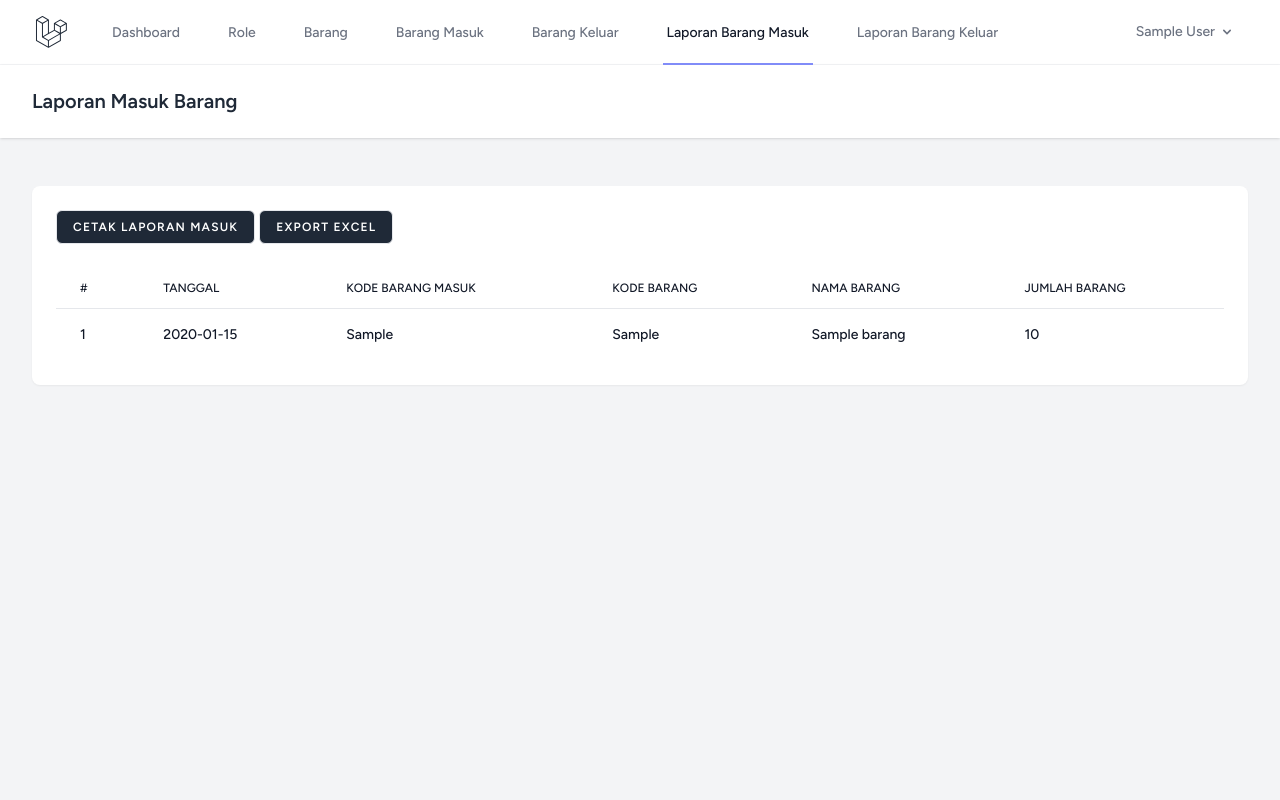
After one commit to Rizki5846/Project-MonitoringToko, a Laravel app: page /LaporanMasuk in a window 1280 px wide. The commit adds this page. Run offline with Laravel 10, Linux system fonts and the light colour scheme; a user stored in the database is signed in; tables that the repository leaves empty hold one stand-in row (values such as "Sample post"); style sheets or scripts are compiled from the project's sources; some libraries are stand-ins or nearby versions.

```diff
--- /dev/null
+++ b/app/Http/Controllers/LaporanMasukController.php
@@ -0,0 +1,38 @@
+<?php
+
+namespace App\Http\Controllers;
+
+use App\Models\Barang;
+use App\Models\BarangMasuk;
+use App\Models\LaporanMasuk;
+use Illuminate\Http\Request;
+use Barryvdh\DomPDF\Facade\PDF;
+use Maatwebsite\Excel\Facades\Excel;
+use App\Exports\LaporanMasukExport;
+
+class LaporanMasukController extends Controller
+{
+    public function index()
+    {
+        $data ['barang_masuk'] = LaporanMasuk::all();
+        return view('LaporanMasuk.index', $data);
+    }
+    public function getNamaBarangByKodeBarang(Request $request)
+    {
+        $kodeBarang = $request->kode_barang;
+        $namaBarang = Barang::where('kode_barang', $kodeBarang)->value('nama_barang');
+
+        return response()->json(['nama_barang' => $namaBarang]);
+    }
+    public function print()
+    {
+        $barangmasuk = BarangMasuk::all();
+        $pdf = PDF::loadview('LaporanMasuk.print', ['barang_masuk' => $barangmasuk]);
+        return $pdf->download('data_barangmasuk.pdf');
+    }
+    public function export()
+    {
+        return Excel::download(new LaporanMasukExport, 'laporanmasuk.xlsx');
+    }
+
+}
--- a/app/Models/Barang.php
+++ b/app/Models/Barang.php
@@ -42,6 +42,10 @@ class Barang extends Model
     }
     public function laporanMasuk()
     {
+         return $this->hasMany(LaporanMasuk::class, 'kode_barang', 'kode_barang');
+    }
+    public function laporanKeluar()
+    {
          return $this->hasMany(LaporanKeluar::class, 'kode_barang', 'kode_barang');
     }
 
--- /dev/null
+++ b/app/Models/LaporanMasuk.php
@@ -0,0 +1,25 @@
+<?php
+
+namespace App\Models;
+
+use Illuminate\Database\Eloquent\Factories\HasFactory;
+use Illuminate\Database\Eloquent\Model;
+
+class LaporanMasuk extends Model
+{
+    use HasFactory;
+    protected $table = 'barang_masuk';
+
+    public function barang()
+    {
+        return $this->belongsTo(Barang::class, 'kode_barang', 'kode_barang');
+    }
+
+    public function collection()
+        {
+            return BarangMasuk::with('barang')
+                ->select('id', 'kode_barang', 'jumlah_masuk', 'tgl_masuk')
+                ->get();
+        }
+
+}
--- /dev/null
+++ b/resources/views/LaporanMasuk/index.blade.php
@@ -0,0 +1,44 @@
+<x-app-layout>
+    <x-slot name="header">
+        <h2 class="font-semibold text-xl text-gray-800 leading-tight">
+            {{ __('Laporan Masuk Barang') }}
+        </h2>
+    </x-slot>
+
+    <div class="py-12">
+        <div class="max-w-7xl mx-auto sm:px-6 lg:px-8">
+            <div class="bg-white overflow-hidden shadow-sm sm:rounded-lg">
+                <div class="p-6 text-gray-900">
+                    <x-primary-button tag="a" href="{{route('barangmasuk.print')}}">Cetak Laporan Masuk</x-primary-button>
+                    <x-primary-button tag="a" href="{{ route('barangmasuk.export')}}">Export Excel</x-primary-button>
+                    <br /><br />
+                    <x-table>
+                        <x-slot name="header">
+                            <tr>
+                                <th>#</th>
+                                <th>Tanggal</th>
+                                <th>Kode Barang Masuk</th>
+                                <th>Kode Barang</th>
+                                <th>Nama Barang</th>
+                                <th>Jumlah Barang</th>
+
+                            </tr>
+                        </x-slot>
+                        @php $num=1; @endphp
+                        @foreach($barang_masuk as $barangmasuk)
+                        <tr>
+                            <td>{{ $num++ }}</td>
+                            <td>{{ $barangmasuk->tgl_masuk }}</td>
+                            <td>{{ $barangmasuk->kode_barang_masuk }}</td>
+                            <td>{{ $barangmasuk->kode_barang }}</td>
+                            <td>{{ $barangmasuk->barang->nama_barang }}</td>
+                            <td>{{ $barangmasuk->jumlah_masuk }}</td>
+                        </tr>
+                        @endforeach
+
+                    </x-table>
+                </div>
+            </div>
+        </div>
+    </div>
+</x-app-layout>
--- a/resources/views/layouts/navigation.blade.php
+++ b/resources/views/layouts/navigation.blade.php
@@ -39,10 +39,16 @@
                     </x-nav-link>
                 </div>
                 <div class="hidden space-x-8 sm:-my-px sm:ms-10 sm:flex">
+                    <x-nav-link :href="route('LaporanMasuk')" :active="request()->routeIs('LaporanMasuk')">
+                        {{ __('Laporan Barang Masuk') }}
+                    </x-nav-link>
+                </div>
+                <div class="hidden space-x-8 sm:-my-px sm:ms-10 sm:flex">
                     <x-nav-link :href="route('LaporanKeluar')" :active="request()->routeIs('LaporanKeluar')">
                         {{ __('Laporan Barang Keluar') }}
                     </x-nav-link>
                 </div>
+
             </div>
 
             <!-- Settings Dropdown -->
--- a/routes/web.php
+++ b/routes/web.php
@@ -4,6 +4,7 @@ use App\Http\Controllers\BarangController;
 use App\Http\Controllers\BarangKeluarController;
 use App\Http\Controllers\BarangMasukController;
 use App\Http\Controllers\LaporanKeluarController;
+use App\Http\Controllers\LaporanMasukController;
 use App\Http\Controllers\ProfileController;
 use Illuminate\Support\Facades\Route;
 
@@ -71,5 +72,11 @@ Route::middleware('auth')->group(function () {
     Route::get('/LaporanKeluar/print', [LaporanKeluarController::class, 'print'])->name('barangkeluar.print');
     Route::get('/LaporanKeluar/export', [LaporanKeluarController::class, 'export'])->name('barangkeluar.export');
 });
+//laporan masuk
+Route::middleware('auth')->group(function () {
+    Route::get('/LaporanMasuk', [LaporanMasukController::class, 'index'])->name('LaporanMasuk');
+    Route::get('/Laporanmasuk/print', [LaporanMasukController::class, 'print'])->name('barangmasuk.print');
+    Route::get('/Laporanmasuk/export', [LaporanMasukController::class, 'export'])->name('barangmasuk.export');
+});
 
 require __DIR__.'/auth.php';
```
Also changed, not shown: app/Exports/LaporanMasukExport.php (added, +37 -0 lines), resources/views/LaporanMasuk/print.blade.php (added, +36 -0 lines).
